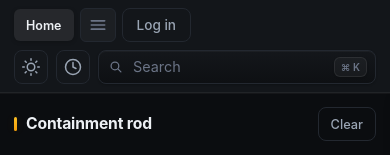
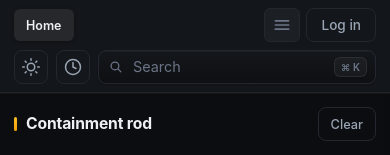
Before and after one commit to fightingentropy/sparky, a React (Vite) app: page / in a window 390 px wide. Shown: the top 155 px of the page. Built offline with nearby package versions, Linux system fonts and the light colour scheme.

Commit message:
Push hamburger and Log in to right side of navbar
Anchor nav-menu-wrap with margin-left: auto so the hamburger and
Log in / account chip sit at the right end of .primary-nav. Also
flip the dropdown to anchor right edge so it opens leftward and
doesn't clip the viewport on narrow screens.

```diff
--- a/src/styles.css
+++ b/src/styles.css
@@ -172,6 +172,10 @@ h1, h2, h3 {
   align-items: center;
 }
 
+.primary-nav .nav-menu-wrap {
+  margin-left: auto;
+}
+
 .primary-nav > a {
   min-height: 34px;
   padding: 0 14px;
@@ -241,7 +245,7 @@ h1, h2, h3 {
 .nav-menu {
   position: absolute;
   top: calc(100% + 8px);
-  left: 0;
+  right: 0;
   z-index: 25;
   display: grid;
   gap: 2px;
```
